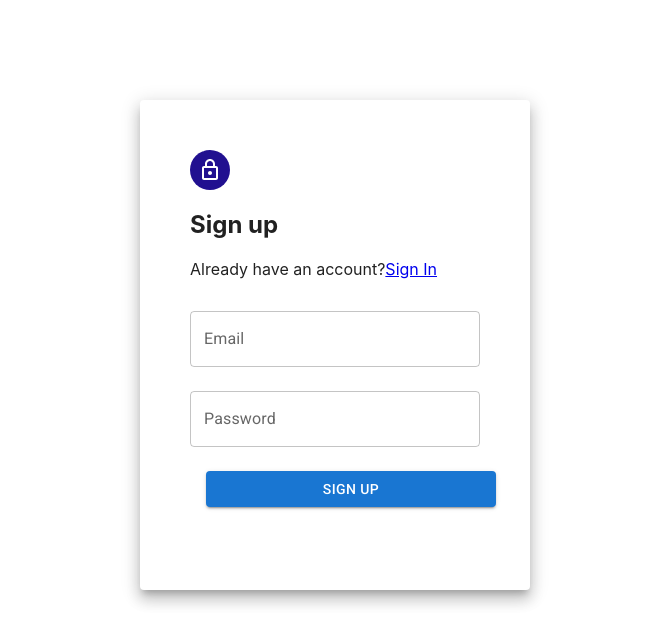
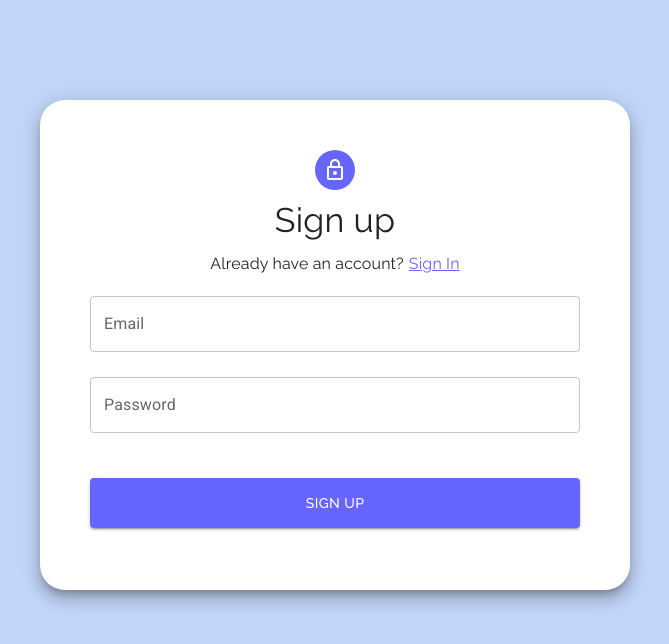
Before and after one commit to darnnng/inno-paint, a React (Create React App) app: page /signup in a window 1280 px wide. Shown: the top 644 px of the page, without its empty margins (305-974 px from the left). Built offline with nearby package versions, Linux system fonts and the light colour scheme; no server answers.

Commit message:
feat:changed auth files& auth layout

```diff
--- a/src/components/Auth/Form/Form.tsx
+++ b/src/components/Auth/Form/Form.tsx
@@ -2,6 +2,7 @@ import { FC, useState } from 'react';
 import React from 'react';
 import { Button } from '@mui/material';
 import TextField from '@mui/material/TextField';
+import { textField, btn } from '../authstyles';
 
 interface FormProps {
   title: string;
@@ -29,12 +30,11 @@ const Form: FC<FormProps> = ({ title, handleClick }) => {
     <form onSubmit={handleSubmit}>
       <TextField
         fullWidth
-        id='outlined-textarea'
         label='Email'
         placeholder='Enter email'
         variant='outlined'
+        style={textField}
         color='primary'
-        margin='normal'
         type='email'
         name='email'
         onChange={handleEmailChange}
@@ -42,23 +42,16 @@ const Form: FC<FormProps> = ({ title, handleClick }) => {
 
       <TextField
         fullWidth
-        id='outlined-textarea'
+        style={textField}
         label='Password'
         placeholder='Enter password'
         variant='outlined'
         type='password'
         name='password'
-        margin='normal'
         onChange={handlePasswordChange}
       />
 
-      <Button
-        sx={{ m: 2 }}
-        fullWidth
-        type='submit'
-        variant='contained'
-        color='primary'
-      >
+      <Button fullWidth type='submit' variant='contained' style={btn}>
         {title}
       </Button>
     </form>
--- a/src/components/Auth/SignIn/SignIn.tsx
+++ b/src/components/Auth/SignIn/SignIn.tsx
@@ -5,28 +5,30 @@ import { getAuth, signInWithEmailAndPassword } from 'firebase/auth';
 import { auth } from '../../../firebase';
 import { useAppDispatch } from '../../../hooks/redux-hooks';
 import { setUser } from '../../../store/slices/userSlice';
-import { Grid, Paper, Avatar } from '@mui/material';
+import {
+  Grid,
+  Paper,
+  Avatar,
+  Typography,
+  TextField,
+  Snackbar,
+} from '@mui/material';
 import LockOutlinedIcon from '@mui/icons-material/LockOutlined';
+import {
+  avatar,
+  gridMainStyle,
+  gridStyle,
+  link,
+  linktext,
+  paperStyle,
+  title,
+} from '../authstyles';
+//import MuiAlert, { AlertProps } from '@mui/material/Alert';
 
 const SignIn = () => {
   const dispatch = useAppDispatch();
   const navigate = useNavigate();
-
-  const paperStyle: any = {
-    padding: 20,
-    height: 450,
-    width: 350,
-    margin: '100px auto',
-  };
-
-  const gridStyle: any = {
-    padding: 30,
-    align: 'center',
-  };
-
-  const avatar: any = {
-    backgroundColor: '#211090',
-  };
+  //const [open, setOpen] = React.useState(false);
 
   const handleLogin = (email: string, password: string) => {
     signInWithEmailAndPassword(auth, email, password)
@@ -44,19 +46,23 @@ const SignIn = () => {
 
   return (
     <div>
-      <Grid direction='column' justifyContent='center' alignItems='center'>
+      <Grid style={gridMainStyle}>
         <Paper style={paperStyle} elevation={10}>
-          <Grid style={gridStyle} justifyContent='center' alignItems='center'>
+          <Grid container direction='column' style={gridStyle}>
             <Avatar style={avatar}>
               <LockOutlinedIcon />
             </Avatar>
-            <h2>Sign In</h2>
-            <p>
+            <Typography style={title} variant='h4'>
+              Sign in
+            </Typography>
+            <Typography style={linktext}>
               Don't have an account yet?
               <span>
-                <Link to='/signup'>Sign up</Link>
+                <Link style={link} to='/signup'>
+                  Sign up
+                </Link>
               </span>
-            </p>
+            </Typography>
             <Form title='Sign in' handleClick={handleLogin} />
           </Grid>
         </Paper>
--- a/src/components/Auth/SignUp/SignUp.tsx
+++ b/src/components/Auth/SignUp/SignUp.tsx
@@ -7,30 +7,20 @@ import { auth } from '../../../firebase';
 import { useAppDispatch } from '../../../hooks/redux-hooks';
 import { Grid, Paper, Avatar } from '@mui/material';
 import LockOutlinedIcon from '@mui/icons-material/LockOutlined';
-import Alert from '@mui/material/Alert';
-import Snackbar from '@mui/material/Snackbar';
+import {
+  avatar,
+  gridMainStyle,
+  gridStyle,
+  link,
+  linktext,
+  paperStyle,
+  title,
+} from '../authstyles';
+import Typography from '@mui/material/Typography';
 
 const SignUp = () => {
   const dispatch = useAppDispatch();
   const navigate = useNavigate();
-
-  const [open, setOpen] = React.useState(false);
-
-  const paperStyle: any = {
-    padding: 20,
-    height: 450,
-    width: 350,
-    margin: '100px auto',
-  };
-
-  const gridStyle: any = {
-    padding: 30,
-    align: 'center',
-  };
-
-  const avatar: any = {
-    backgroundColor: '#211090',
-  };
 
   const handleSignUp = (email: string, password: string) => {
     createUserWithEmailAndPassword(auth, email, password)
@@ -48,19 +38,23 @@ const SignUp = () => {
 
   return (
     <div>
-      <Grid direction='column' justifyContent='center' alignItems='center'>
+      <Grid style={gridMainStyle}>
         <Paper style={paperStyle} elevation={10}>
-          <Grid style={gridStyle} justifyContent='center' alignItems='center'>
+          <Grid container direction='column' style={gridStyle}>
             <Avatar style={avatar}>
               <LockOutlinedIcon />
             </Avatar>
-            <h2>Sign up</h2>
-            <p>
+            <Typography style={title} variant='h4'>
+              Sign up
+            </Typography>
+            <Typography style={linktext}>
               Already have an account?
               <span>
-                <Link to='/'>Sign In</Link>
+                <Link style={link} to='/'>
+                  Sign In
+                </Link>
               </span>
-            </p>
+            </Typography>
             <Form title='Sign up' handleClick={handleSignUp} />
           </Grid>
         </Paper>
--- /dev/null
+++ b/src/components/Auth/authstyles.ts
@@ -0,0 +1,53 @@
+export const paperStyle: any = {
+  padding: 20,
+  height: 450,
+  width: 550,
+  margin: '100px auto',
+  borderRadius: 25,
+  fontFamily: 'Raleway',
+};
+
+export const gridStyle: any = {
+  padding: 30,
+  alignItems: 'center',
+  justifyContent: 'center',
+};
+
+export const gridMainStyle: any = {
+  margin: 0,
+  justifyContent: 'center',
+  alignItems: 'center',
+};
+
+export const avatar: any = {
+  backgroundColor: '#6666ff',
+  marginBottom: 10,
+};
+
+export const title: any = {
+  fontFamily: 'Raleway',
+  marginBottom: 10,
+};
+
+export const linktext: any = {
+  fontFamily: 'Raleway',
+};
+
+export const link: any = {
+  textDecoration: 'underline',
+  color: '#6666ff',
+  paddingLeft: 5,
+};
+
+export const textField: any = {
+  color: 'red',
+  marginTop: 20,
+  marginBottom: 5,
+};
+
+export const btn: any = {
+  backgroundColor: '#6666ff',
+  height: 50,
+  marginTop: 40,
+  fontFamily: 'Raleway',
+};
--- a/src/index.css
+++ b/src/index.css
@@ -1,5 +1,8 @@
+@import url('https://fonts.googleapis.com/css2?family=Montserrat:ital,wght@0,300;0,400;0,500;0,600;0,700;0,800;0,900;1,300;1,400&family=Raleway:ital,wght@0,100;0,200;0,300;0,400;0,500;0,600;0,700;0,800;0,900;1,100;1,200;1,300;1,400;1,500;1,600;1,800;1,900&display=swap');
+
 body {
   margin: 0;
+  background-color: #c1d5f8;
   font-family: -apple-system, BlinkMacSystemFont, 'Segoe UI', 'Roboto', 'Oxygen',
     'Ubuntu', 'Cantarell', 'Fira Sans', 'Droid Sans', 'Helvetica Neue',
     sans-serif;
```
